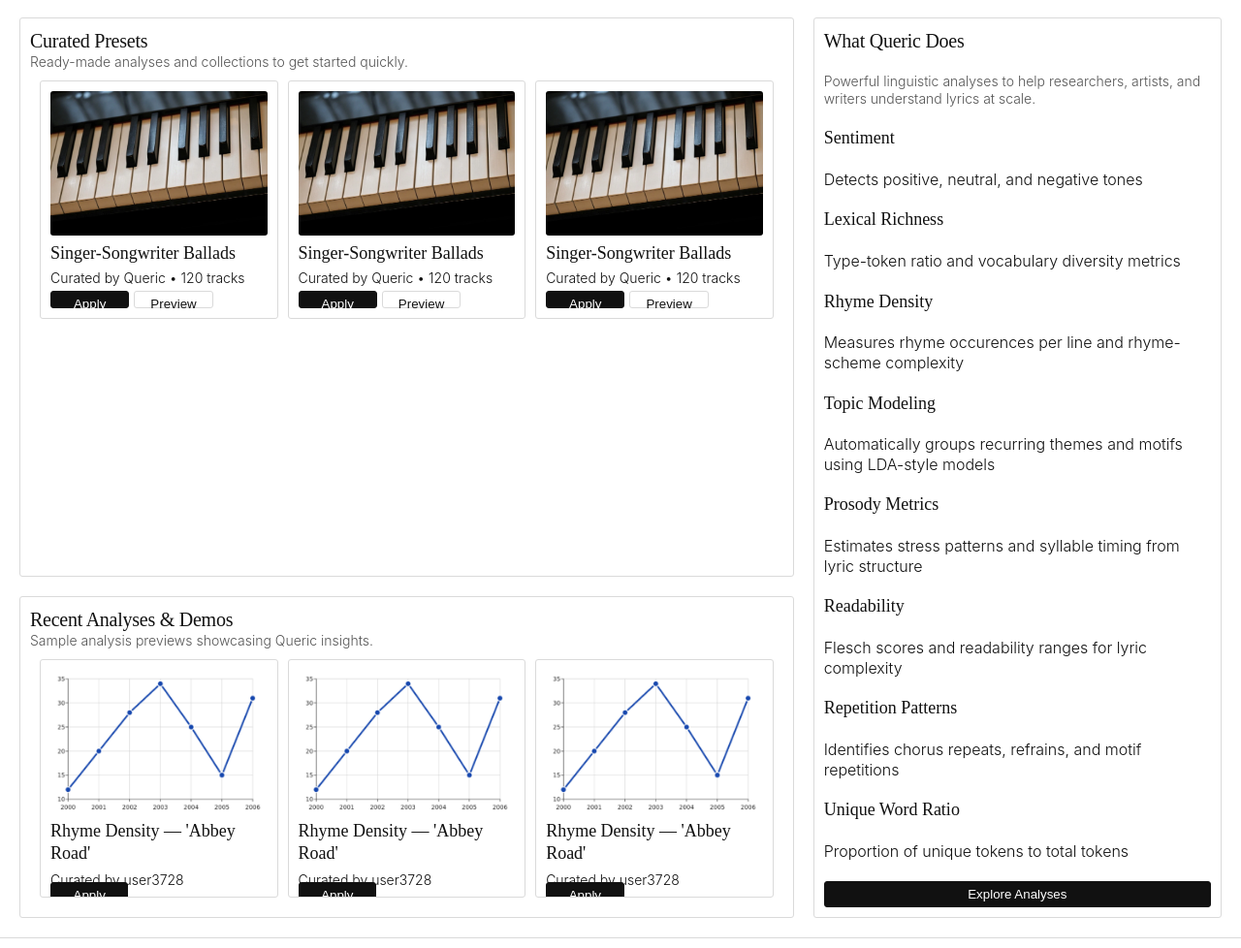
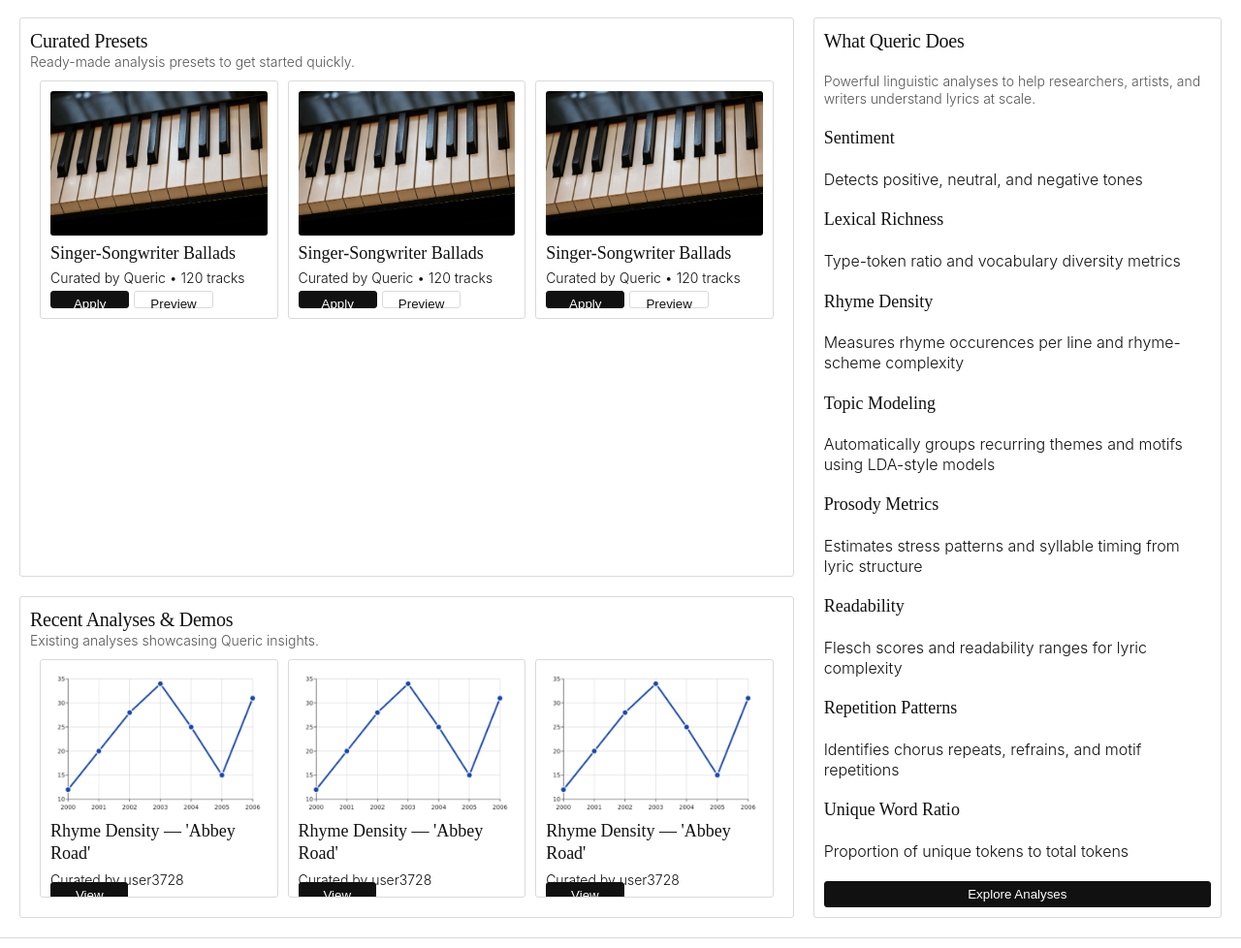
Before and after one commit to k0leslaw/queric, a React (Vite) app in the folder queric/: page / in a window 1280 px wide. Shown: the part 316-1294 px from the top of the page at 97% size. Built offline with nearby package versions, Linux system fonts and the light colour scheme; no server answers.

Commit message:
Home components refactor

```diff
--- a/queric/src/components/HomeRecentAnalyses/HomeRecentAnalyses.jsx
+++ b/queric/src/components/Home/RecentAnalyses/RecentAnalyses.jsx
@@ -1,7 +1,7 @@
-import testPhoto from "./../../assets/test-graph.png"
-import "./HomeRecentAnalyses.css";
+import testPhoto from "./../../../assets/test-graph.png"
+import "./RecentAnalyses.css";
 
-function HomeRecentAnalyses () {
+function RecentAnalyses () {
     return (
         <div className="home-recent-analyses-container">
             <img src={testPhoto}></img>
@@ -10,10 +10,10 @@ function HomeRecentAnalyses () {
                 <h3 className="hra-desc">Curated by user3728</h3>
             </div>
             <div className="hra-button-container">
-                <button className="primary-button">Apply Preset</button>
+                <button className="primary-button">View Analysis</button>
             </div>
         </div>
     )
 }
 
-export default HomeRecentAnalyses;
+export default RecentAnalyses;
--- a/queric/src/components/SearchBar/SearchBar.jsx
+++ b/queric/src/components/SearchBar/SearchBar.jsx
@@ -61,7 +61,6 @@ function SearchBar ({ onAddArtist }) {
                     id="artist-search-bar"
                     type="text"
                     placeholder="e.g., 'Kendrick Lamar, DAMN., DNA'"
-
                 />
                 <div className="search-buttons-container">
                     <button className="primary-button">Search</button>
--- a/queric/src/pages/Home/Home.jsx
+++ b/queric/src/pages/Home/Home.jsx
@@ -3,8 +3,8 @@ import { Link } from "react-router-dom";
 import NavigationBar from "../../components/NavigationBar/NavigationBar";
 import Footer from "../../components/Footer/Footer";
 import SearchBar from "../../components/SearchBar/SearchBar";
-import HomeCuratedPreset from "../../components/HomeCuratedPreset/HomeCuratedPreset";
-import HomeRecentAnalyses from "../../components/HomeRecentAnalyses/HomeRecentAnalyses";
+import CuratedPreset from "../../components/Home/CuratedPreset/CuratedPreset";
+import RecentAnalyses from "../../components/Home/RecentAnalyses/RecentAnalyses";
 import RecentPopularSearch from "../../components/RecentPopularSearch/RecentPopularSearch";
 
 import "./Home.css";
@@ -33,20 +33,20 @@ function Home () {
                 <div className="home-bttm-left-container">
                     <div className="curated-presets-container">
                         <h2 className="header-font">Curated Presets</h2>
-                        <h3 className="subtitle">Ready-made analyses and collections to get started quickly.</h3>
+                        <h3 className="subtitle">Ready-made analysis presets to get started quickly.</h3>
                         <div className="hcp-container">
-                            <HomeCuratedPreset />
-                            <HomeCuratedPreset />
-                            <HomeCuratedPreset />
+                            <CuratedPreset />
+                            <CuratedPreset />
+                            <CuratedPreset />
                         </div>
                     </div>
                     <div className="recent-analyses-container">
                         <h2 className="header-font">Recent Analyses & Demos</h2>
-                        <h3 className="subtitle">Sample analysis previews showcasing Queric insights.</h3>
+                        <h3 className="subtitle">Existing analyses showcasing Queric insights.</h3>
                         <div className="hra-container">
-                            <HomeRecentAnalyses />
-                            <HomeRecentAnalyses />
-                            <HomeRecentAnalyses />
+                            <RecentAnalyses />
+                            <RecentAnalyses />
+                            <RecentAnalyses />
                         </div>
                     </div>
                 </div>
```
Also changed, not shown: queric/src/components/Home/CuratedPreset/CuratedPreset.jsx (renamed from queric/src/components/HomeCuratedPreset/HomeCuratedPreset.jsx, +4 -4 lines), queric/src/components/Home/CuratedPreset/CuratedPreset.css (renamed from queric/src/components/HomeCuratedPreset/HomeCuratedPreset.css), queric/src/components/Home/RecentAnalyses/RecentAnalyses.css (renamed from queric/src/components/HomeRecentAnalyses/HomeRecentAnalyses.css).
